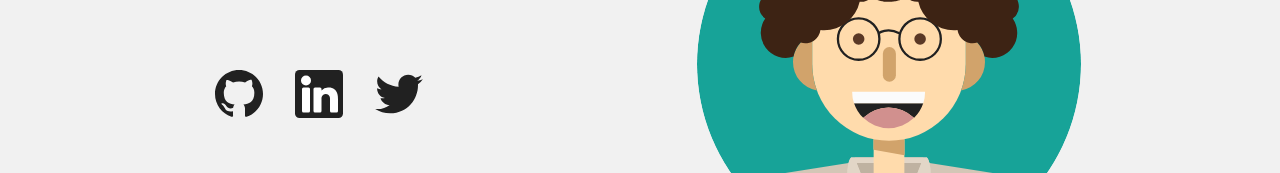
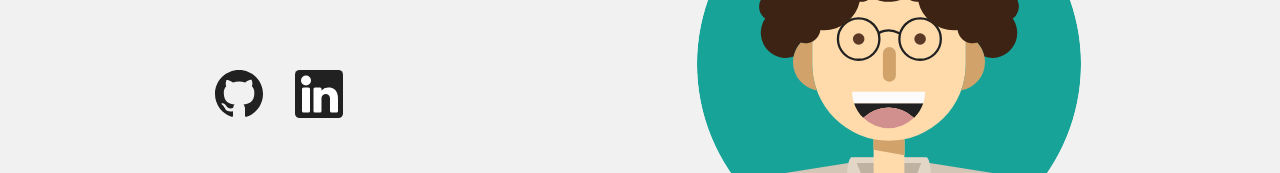
Before and after one commit to valfur03/portfolio, a Next.js app: page / in a window 1280 px wide. Shown: the part 484-657 px from the top of the page. Built offline with nearby package versions, Linux system fonts and the light colour scheme.

Commit message:
feat: remove twitter link

```diff
--- a/components/home.js
+++ b/components/home.js
@@ -12,7 +12,7 @@ export default class Home extends React.Component {
 					<div className={styles.icons_container}>
 						<a className={styles.icon} href="https://github.com/valfur03"><img className={styles.icon_img} src="/icons/github.svg" alt="github" /></a>
 						<a className={styles.icon} href="https://www.linkedin.com/in/valentin-furmanek/"><img className={styles.icon_img} src="/icons/linkedin.svg" alt="linkedin" /></a>
-						<a className={styles.icon} href="https://twitter.com/hintauh"><img className={styles.icon_img} src="/icons/twitter.svg" alt="twitter" /></a>
+					{/*	<a className={styles.icon} href="https://twitter.com/hintauh"><img className={styles.icon_img} src="/icons/twitter.svg" alt="twitter" /></a> */}
 					</div>
 				</div>
 			</div>
```
